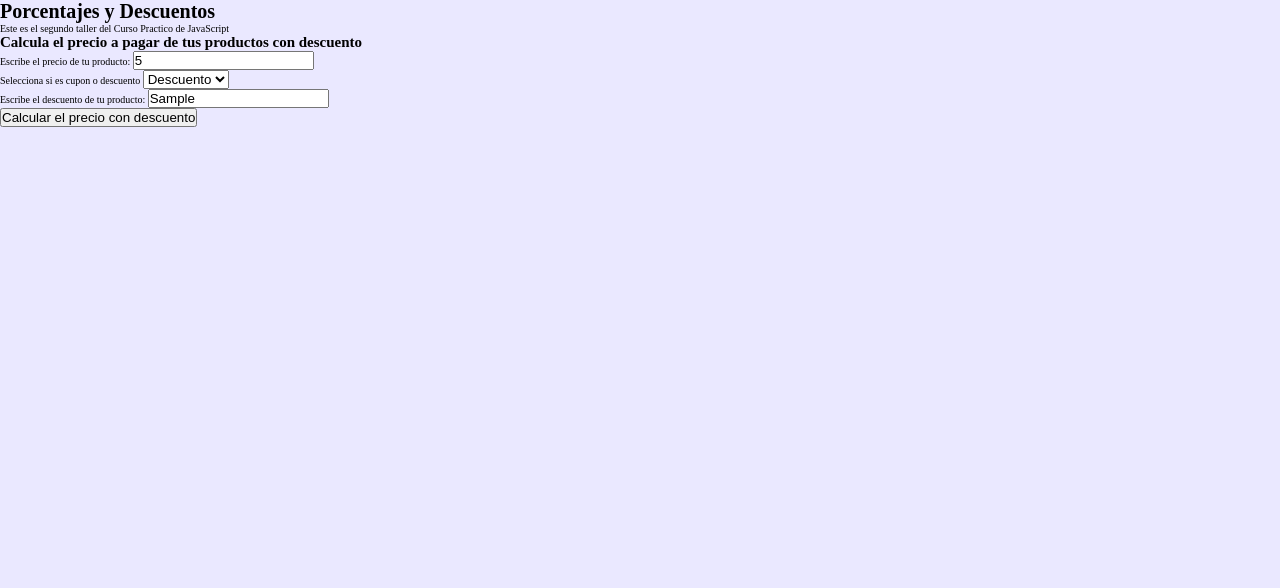
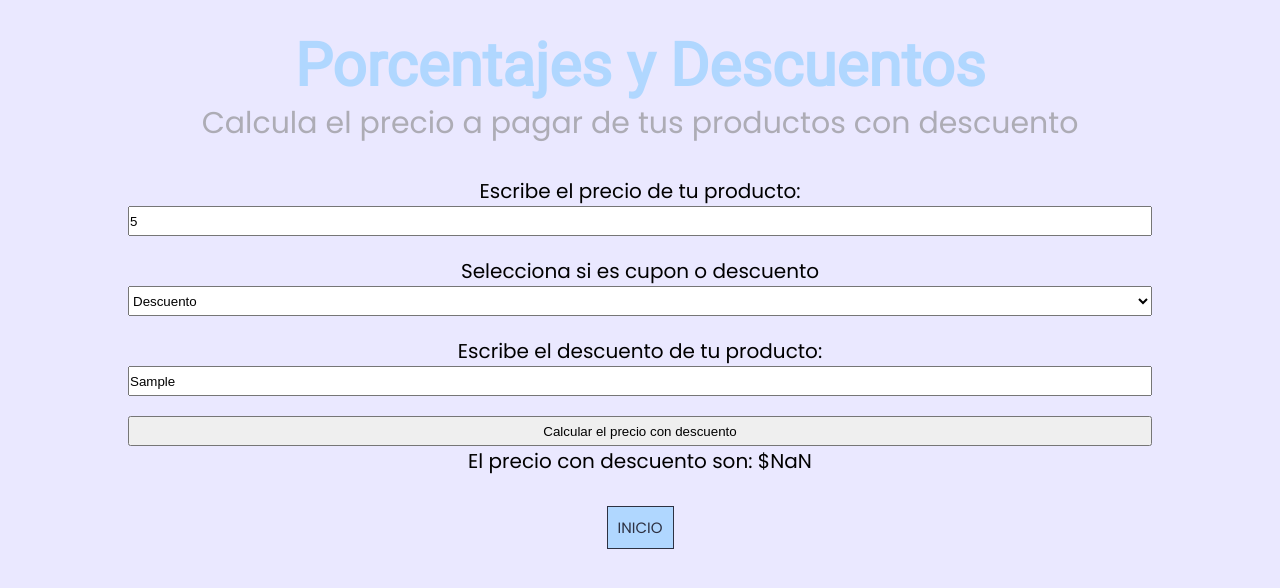
Before and after one commit to jdchavarro/curso-practico-javascript-by-platzi, a website built with webpack: page public/actividades/descuentos.html in a window 1280 px wide. Both pictures are taken after typing "5", "Sample" into the empty fields and a click on the button "Calcular el precio con descuento". Built offline with nearby package versions, Linux system fonts and the light colour scheme.

Commit message:
desarrollando descuentos

```diff
--- a/public/actividades/descuentos.html
+++ b/public/actividades/descuentos.html
@@ -7,40 +7,42 @@
     <title>Taller Practico JavaScript</title>
   </head>
   <body>
-    <header>
-      <h1>Porcentajes y Descuentos</h1>
-      <p>Este es el segundo taller del Curso Practico de JavaScript</p>
+    <header class="header">
+      <h1 class="header__title">Porcentajes y Descuentos</h1>
+      <p class="header__description">
+        Calcula el precio a pagar de tus productos con descuento
+      </p>
     </header>
 
-    <section>
-      <h2>Calcula el precio a pagar de tus productos con descuento</h2>
+    <section class="discount_form">
+      <div class="discount_form__input_group">
+        <label class="discount_form__label" for="InputPrice">Escribe el precio de tu producto:</label>
+        <input class="discount_form__input" id="InputPrice" type="number" />
+      </div>
 
-      <form action="">
-        <div>
-          <label for="InputPrice">Escribe el precio de tu producto:</label>
-          <input id="InputPrice" type="number" />
-        </div>
-        <div>
-          <label for="CuponODescuento"
-            >Selecciona si es cupon o descuento</label
-          >
-          <select id="CuponODescuento">
-            <option value="descuento">Descuento</option>
-            <option value="cupon">Cupon</option>
-          </select>
-        </div>
-        <div>
-          <label for="InputDiscount"
-            >Escribe el descuento de tu producto:</label
-          >
-          <input id="InputDiscount" type="text" />
-        </div>
-        <button type="button" onclick="onClickButtonPriceDiscount()">
+      <div class="discount_form__input_group">
+        <label class="discount_form__label" for="CuponODescuento">Selecciona si es cupon o descuento</label>
+        <select class="discount_form__input" id="CuponODescuento">
+          <option value="descuento">Descuento</option>
+          <option value="cupon">Cupon</option>
+        </select>
+      </div>
+      <div class="discount_form__input_group">
+        <label class="discount_form__label" for="InputDiscount">Escribe el descuento de tu producto:</label>
+        <input class="discount_form__input" id="InputDiscount" type="text" />
+      </div>
+      <div class="discount_form__input_group">
+        <button class="discount_form__input" type="button" id="btnCalcular">
           Calcular el precio con descuento
         </button>
+      </div>
 
-        <p id="ResultP"></p>
-      </form>
+      <p class="discount_form__label" id="ResultP"></p>
+    </section>
+
+    <section class="goBack">
+      <a href=".." class="goBack__button">INICIO
+      </a>
     </section>
   </body>
 </html>
--- /dev/null
+++ b/src/modules/descuentos.js
@@ -0,0 +1,35 @@
+let btnCalcular = document.getElementById("btnCalcular");
+const cupones = new Map([
+  ["promo15", 15],
+  ["promo20", 20],
+  ["promo50", 50],
+  ["promo80", 80],
+]);
+
+function calcularPrecioConDescuento(precio, descuento) {
+  const porcentajePrecioConDescuento = 100 - descuento;
+  const precioConDescuento = (precio * porcentajePrecioConDescuento) / 100;
+  return precioConDescuento;
+}
+
+function calcularPrecionConCupon(precio, cupon) {
+  if(cupones.has(cupon)) {
+      return calcularPrecioConDescuento(precio, cupones.get(cupon));
+  } else {
+      return precio + ", cupon invalido";
+  }
+}
+
+btnCalcular.addEventListener("click", onClickButtonPriceDiscount);
+
+function onClickButtonPriceDiscount() {
+  const inputPrice = document.getElementById("InputPrice");
+  const priceValue = inputPrice.value;
+  const inputDiscount = document.getElementById("InputDiscount");
+  const discountValue = inputDiscount.value;
+  const cuponODescuento = document.getElementById("CuponODescuento").value;
+
+  const precioConDescuento = (cuponODescuento == "cupon") ? calcularPrecionConCupon(priceValue, discountValue) : calcularPrecioConDescuento(priceValue, discountValue);
+  const resultP = document.getElementById("ResultP");
+  resultP.innerText = "El precio con descuento son: $" + precioConDescuento;
+}
--- a/src/styles/index.css
+++ b/src/styles/index.css
@@ -31,13 +31,13 @@
   padding-top: 1rem;
   display: grid;
   justify-items: center;
-  grid-template-columns: 1fr 1fr;
+  grid-template-columns: 1fr;
   row-gap: 1rem;
 }
 
 .card {
-  width: 15rem;
-  height: 15rem;
+  width: 20rem;
+  height: 20rem;
   background-color: white;
   border-radius: 5%;
   display: flex;
@@ -55,7 +55,7 @@
 }
 
 .card__icon {
-  font-size: 4rem;
+  font-size: 6rem;
   color: var(--primary);
 }
 
@@ -64,3 +64,39 @@
   font-family: poppins;
   text-align: center;
 }
+
+.discount_form {
+  font-family: poppins;
+}
+
+.discount_form__input_group {
+  display: flex;
+  flex-direction: column;
+  align-items: center;
+  margin-top: 2rem;
+}
+
+.discount_form__label {
+  text-align: center;
+  font-size: 2rem;
+}
+
+.discount_form__input {
+  width: 80%;
+  height: 3rem;
+}
+
+.goBack {
+  margin-top: 4rem;
+  text-align: center;
+}
+
+.goBack__button {
+  font-family: poppins;
+  text-decoration: none;
+  padding: 1rem;
+  background-color: var(--primary);
+  border: 1px solid var(--dark);
+  color: var(--dark);
+  font-size: 1.5rem;
+}
--- a/webpack.config.dev.js
+++ b/webpack.config.dev.js
@@ -4,7 +4,7 @@ const MiniCssExtractPlugin = require('mini-css-extract-plugin');
 
 
 module.exports = {
-  entry: './src/index.js',
+  entry: ['./src/index.js', './src/modules/descuentos.js'],
   output: {
     path: path.resolve(__dirname, "dist"),
     filename: "[name].js",
```
Also changed, not shown: src/index.js (+7 -4 lines).
